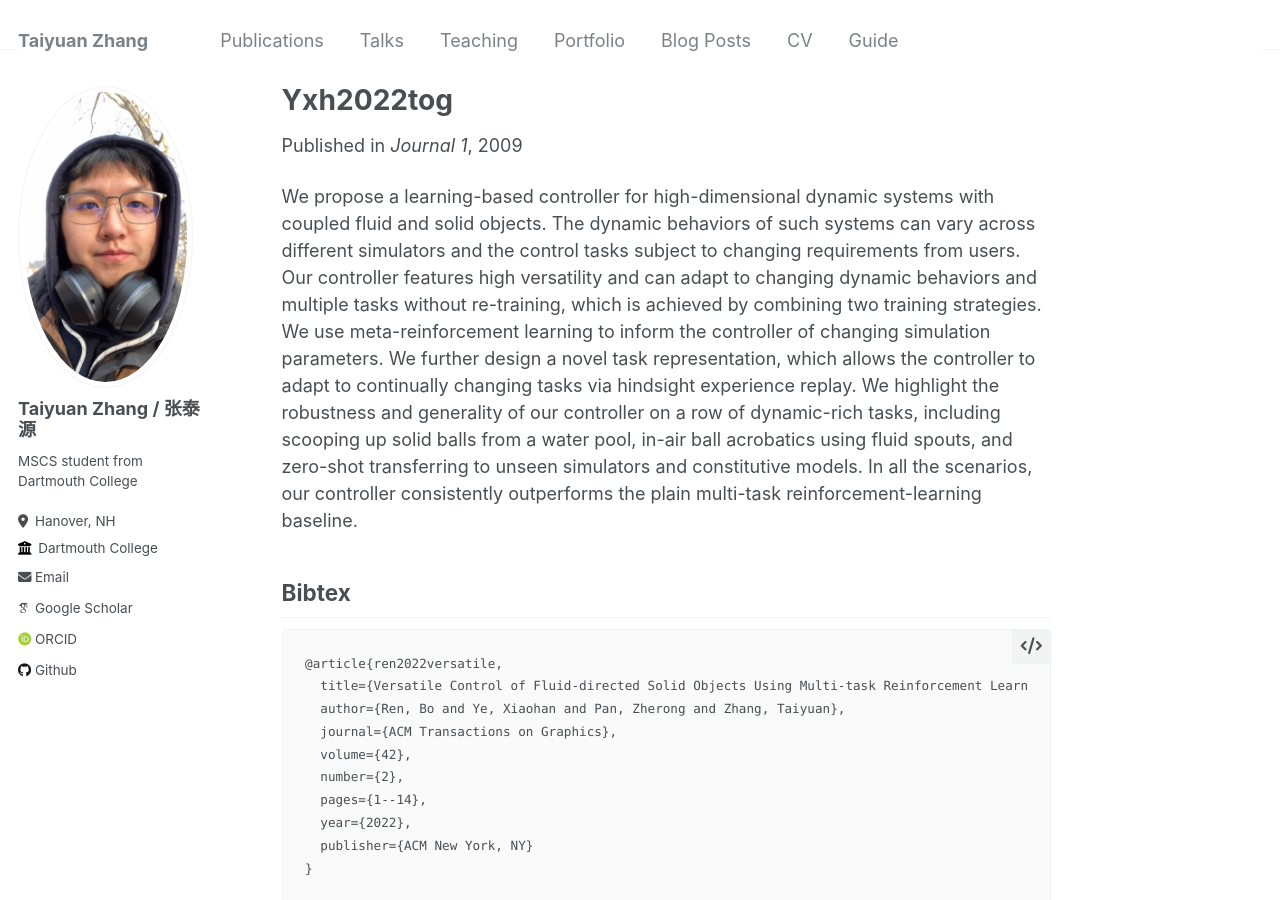
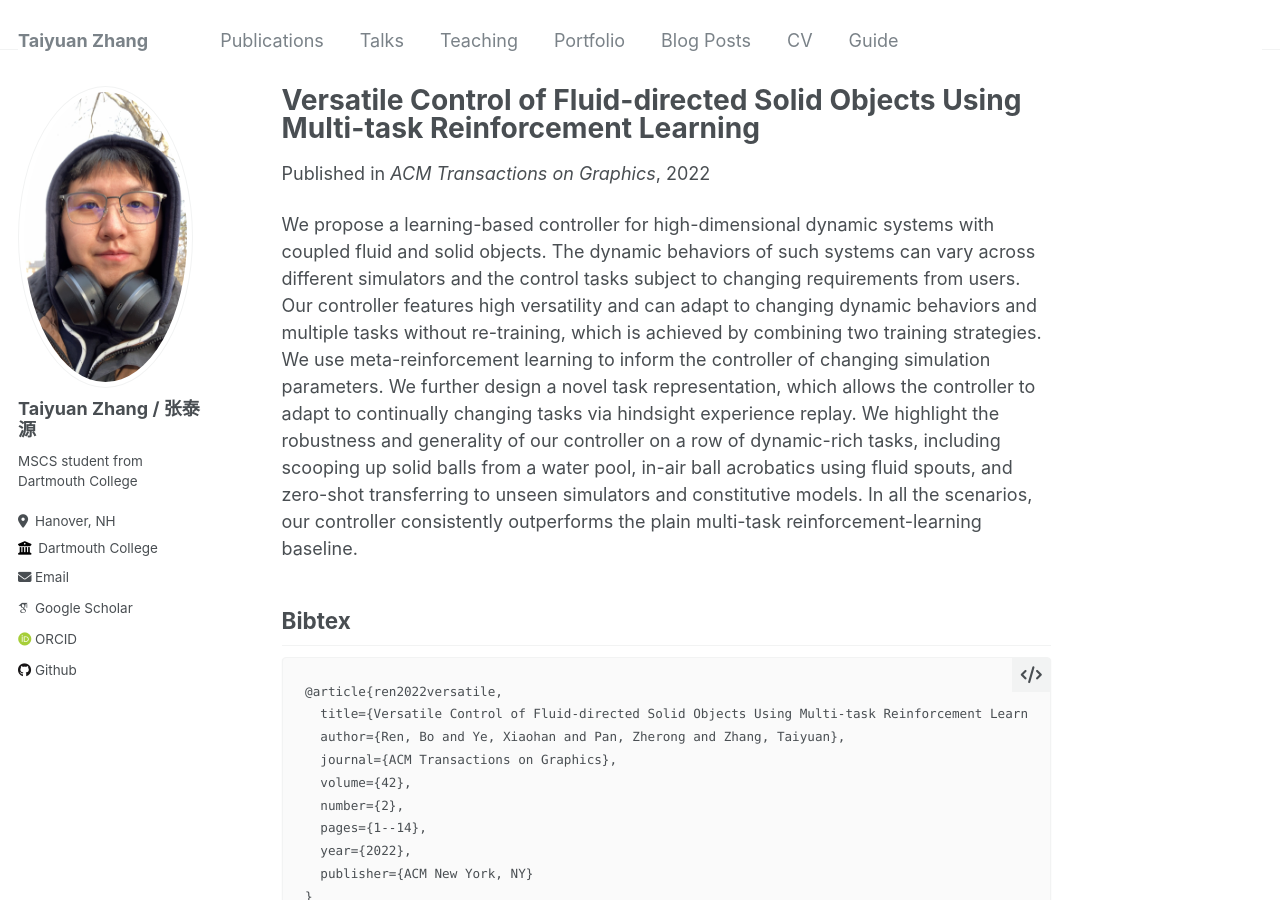
Before and after one commit to Taiyuan-Zhang/taiyuan-zhang.github.io, a Jekyll site: the page built from _publications/yxh2022tog.md, in a window 1280 px wide and 900 px high. Built offline with Jekyll 4.4.1, drawn with Linux system fonts in a browser that asks for light colours; some web fonts are replaced.

Commit message:
Update yxh2022tog.md

```diff
--- a/_publications/yxh2022tog.md
+++ b/_publications/yxh2022tog.md
@@ -1,10 +1,11 @@
 ---
+title: "Versatile Control of Fluid-directed Solid Objects Using Multi-task Reinforcement Learning"
 collection: publications
 permalink: /publication/yxh2022tog
-excerpt: 'This paper is about the number 1. The number 2 is left for future work.'
-date: 2009-10-01
-venue: 'Journal 1'
-paperurl: '[paper](/files/yxh2022tog.pdf) [video](/files/yxh2022tog.mp4) [code](https://github.com/lvsichan/jittor-METARL)'
+excerpt: 'Bo Ren, Xiaohan Ye, Zherong Pan, **Taiyuan Zhang**'
+date: 2022-10-18
+venue: 'ACM Transactions on Graphics'
+paperurl: 'https://taiyuan-zhang.github.io/files/yxh2022tog.pdf'
 ---
 
 We propose a learning-based controller for high-dimensional dynamic systems with coupled fluid and solid objects. The dynamic behaviors of such systems can vary across different simulators and the control tasks subject to changing requirements from users. Our controller features high versatility and can adapt to changing dynamic behaviors and multiple tasks without re-training, which is achieved by combining two training strategies. We use meta-reinforcement learning to inform the controller of changing simulation parameters. We further design a novel task representation, which allows the controller to adapt to continually changing tasks via hindsight experience replay. We highlight the robustness and generality of our controller on a row of dynamic-rich tasks, including scooping up solid balls from a water pool, in-air ball acrobatics using fluid spouts, and zero-shot transferring to unseen simulators and constitutive models. In all the scenarios, our controller consistently outperforms the plain multi-task reinforcement-learning baseline.
```
